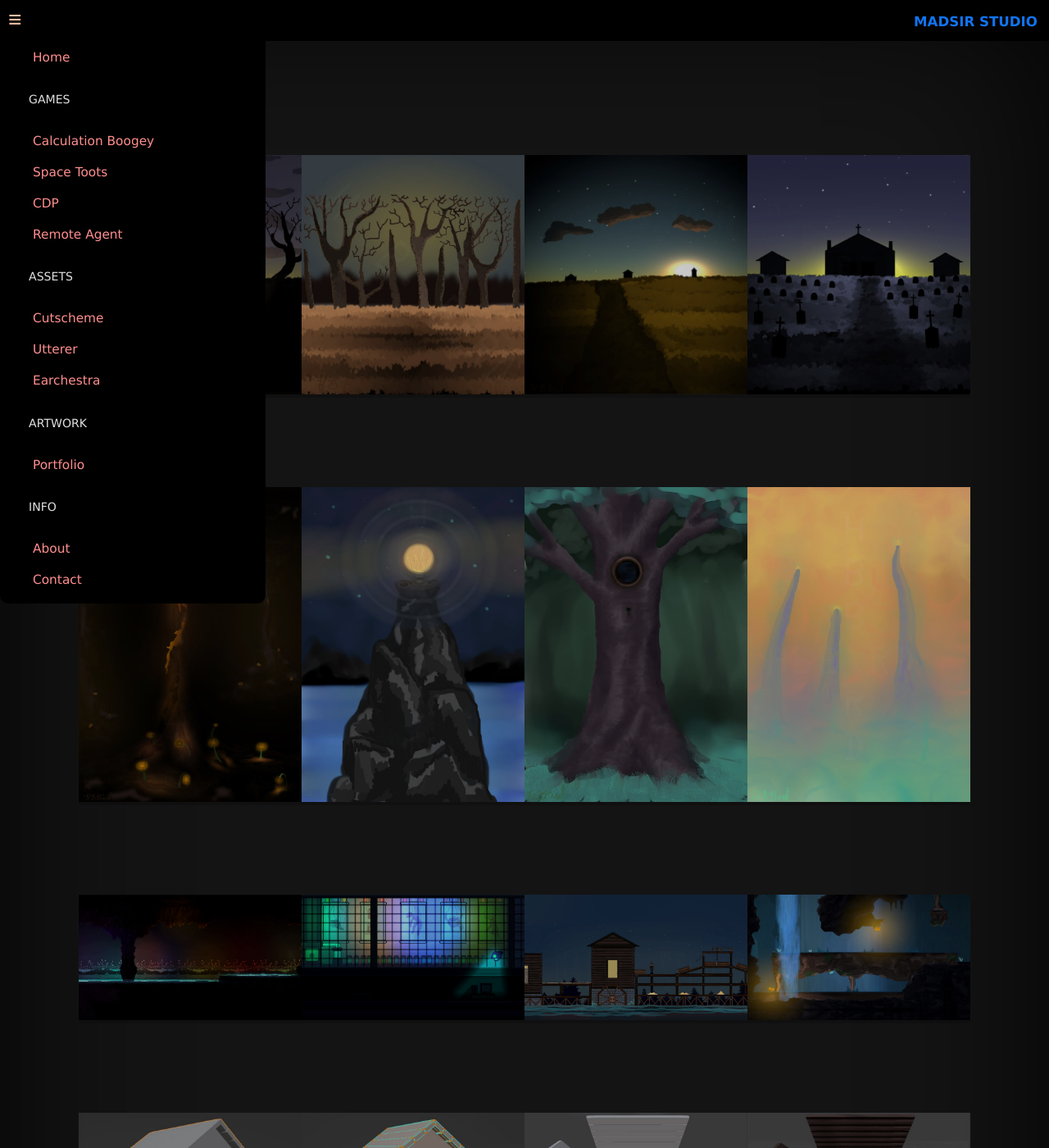
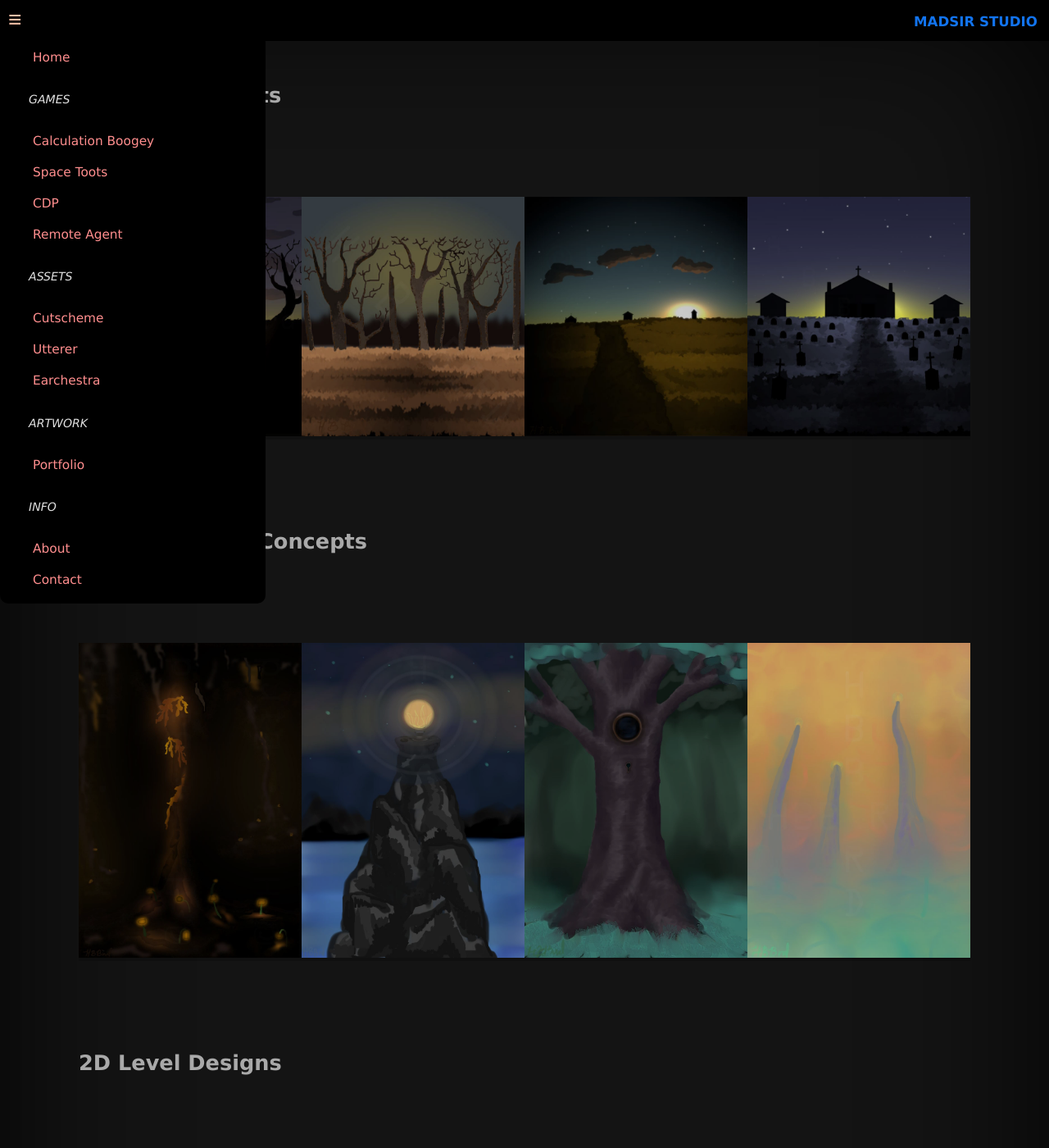
Before and after one commit to Madsir/madsirstudio.github.io, a Jekyll site: the page built from portfolio/index.html, in a window 1280 px wide and 1400 px high. Shown: the whole window at 82% size. Built offline with Jekyll 4.4.1, drawn with Linux system fonts in a browser that asks for light colours; some of the changed text lies outside the part shown.

Commit message:
Update index.html

```diff
--- a/portfolio/index.html
+++ b/portfolio/index.html
@@ -88,6 +88,14 @@ body {
   height: auto;
   overflow: hidden;
 }
+  h2 {
+  margin-bottom: 0;
+  font-size: 2em;
+}
+p{
+  margin-left:0;
+  font-style:italic;
+}
 @media (max-width: 600px) {
   .top
   {
@@ -99,7 +107,7 @@ body {
     margin-right: auto;
     margin-bottom: 5%;
   }
-  h1 {
+  h2 {
     font-size:1.5em;
   }
   .main {
@@ -161,6 +169,7 @@ body {
   <div class="main">
   <br>
   <br>
+    <h2>2D Environments</h2>
   <div class="container">
   <div class="top">
       <ul>
@@ -175,6 +184,7 @@ body {
         <a href="#_4" class="lightbox trans" id="img_4"><img src="/Assets/CemeteryNight.jpg"></a>
     </div>
 </div>
+        <h2>Environmental Concepts</h2>
       <div class="container">
   <div class="top">
       <ul>
@@ -189,6 +199,7 @@ body {
          <a href="#_8" class="lightbox trans" id="img_8"><img src="/Assets/BulbPlants.jpg"></a>
     </div>
 </div>
+        <h2>2D Level Designs</h2>
   <div class="container">
   <div class="top">
       <ul>
@@ -217,6 +229,21 @@ body {
             <a href="#_16" class="lightbox trans" id="img_16"><img src="/Assets/CabinPiecesMaterials.jpg"></a>
     </div>
   </div>
+            <h2>3D Environments</h2>
+      <div class="container">
+  <div class="top">
+      <ul>
+          <li><a href="#img_13"><img src="/Assets/3DLandscapeSunSet.jpg"></a></li>
+          <li><a href="#img_14"><img src="/Assets/MapleMood.jpg"></a></li>
+          <li><a href="#img_15"><img src="/Assets/DarkMountains.jpg"></a></li>
+          <li><a href="#img_16"><img src="/Assets/3DTextures.jpg"></a></li>
+        </ul>
+        <a href="#_13" class="lightbox trans" id="img_13"><img src="/Assets/3DLandscapeSunSet.jpg"></a>
+        <a href="#_14" class="lightbox trans" id="img_14"><img src="/Assets/MapleMood.jpg"></a>
+        <a href="#_15" class="lightbox trans" id="img_15"><img src="/Assets/DarkMountains.jpg"></a>
+            <a href="#_16" class="lightbox trans" id="img_16"><img src="/Assets/3DTextures.jpg"></a>
+    </div>
+  </div>
   </div>
 </body>
 </html>
```
Also changed, not shown: other parts of portfolio/index.html (+1 -0 lines).
